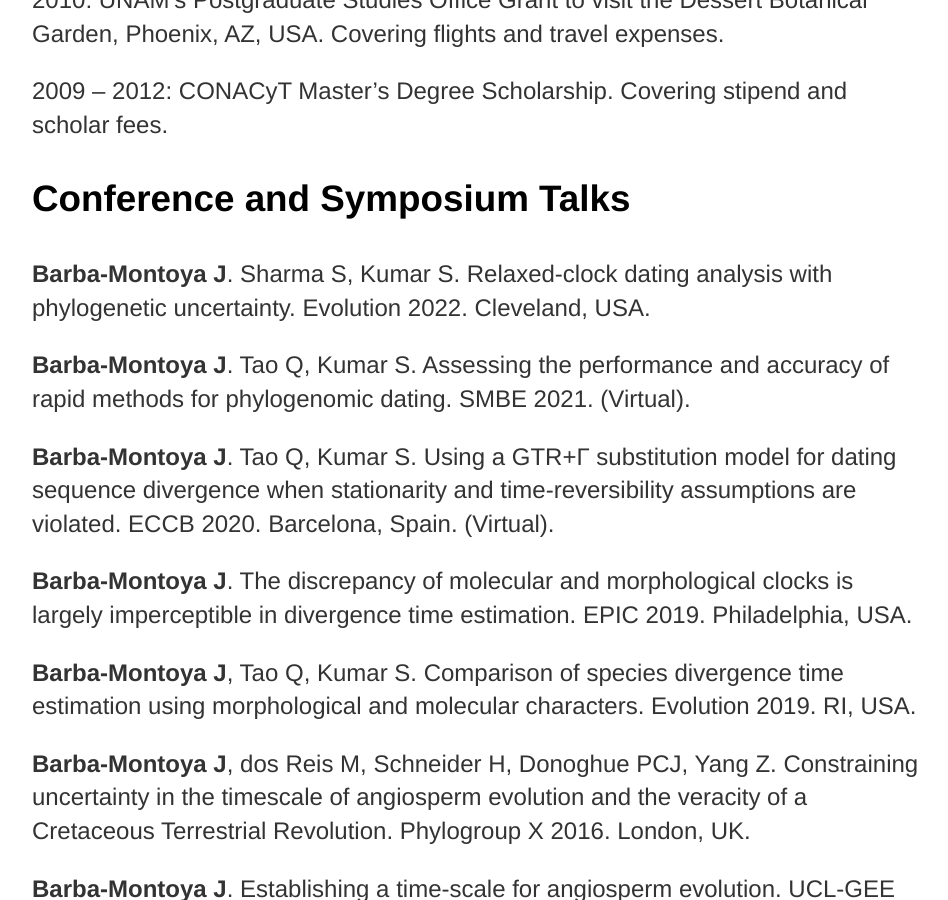
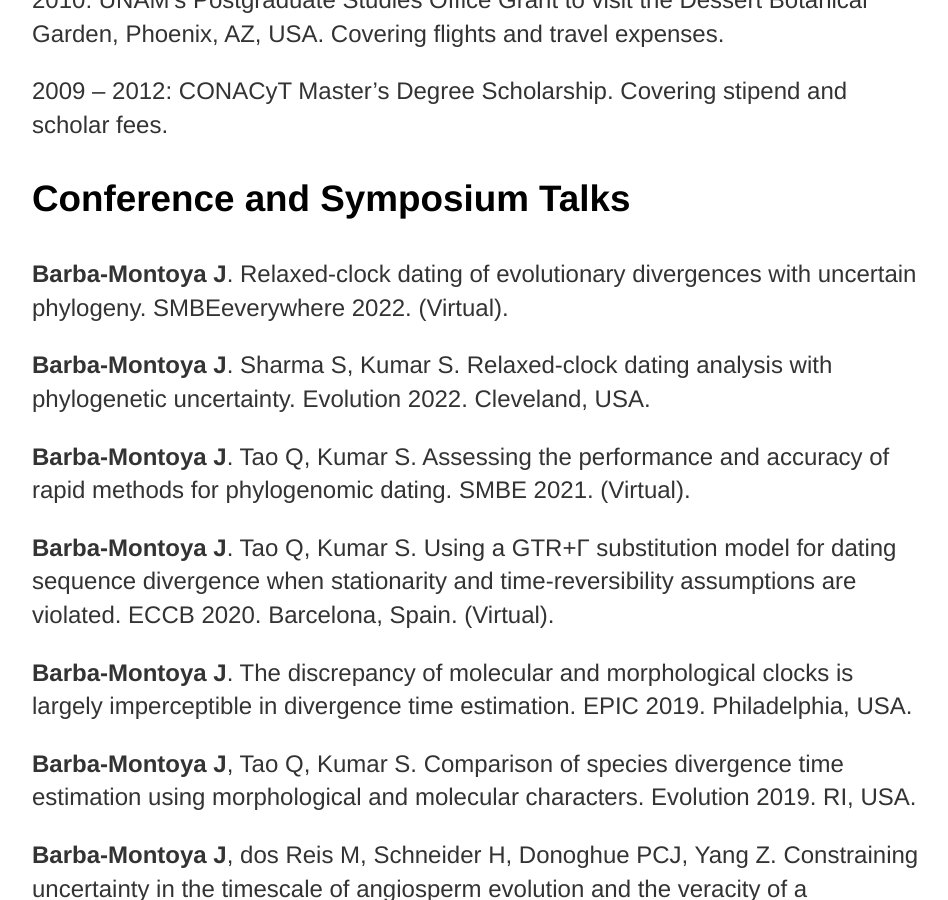
Before and after one commit to josebarbamontoya/josebarbamontoya.github.io, a Jekyll site: the page built from about/index.html, in a window 1280 px wide and 900 px high, scrolled down 2955 px. Shown: the whole window, without its empty margins (160-1108 px from the left). Built offline with Jekyll 4.4.1, drawn with Linux system fonts in a browser that asks for light colours.

Commit message:
Update index.html

```diff
--- a/about/index.html
+++ b/about/index.html
@@ -37,6 +37,7 @@ title: Jose Barba-Montoya
 			<p>2009 – 2012: CONACyT Master’s Degree Scholarship. Covering stipend and scholar fees.
 
 	<h3>Conference and Symposium Talks</h3>
+		<p><b>Barba-Montoya J</b>. Relaxed-clock dating of evolutionary divergences with uncertain phylogeny. SMBEeverywhere 2022. (Virtual).
 		<p><b>Barba-Montoya J</b>. Sharma S, Kumar S. Relaxed-clock dating analysis with phylogenetic uncertainty. Evolution 2022. Cleveland, USA.
 		<p><b>Barba-Montoya J</b>. Tao Q, Kumar S. Assessing the performance and accuracy of rapid methods for phylogenomic dating. SMBE 2021. (Virtual).
 		<p><b>Barba-Montoya J</b>. Tao Q, Kumar S. Using a GTR+Γ substitution model for dating sequence divergence when stationarity and time-reversibility assumptions are violated. ECCB 2020. Barcelona, Spain. (Virtual).
```
